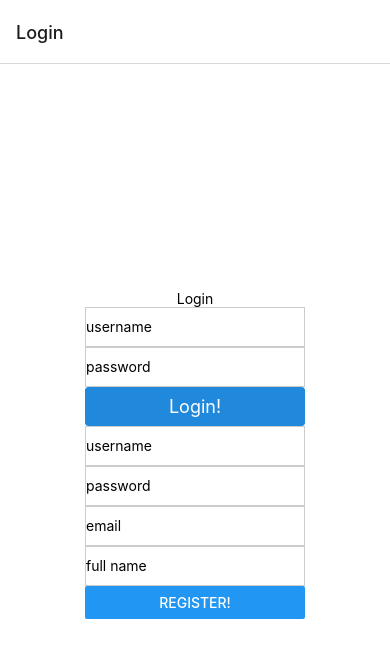
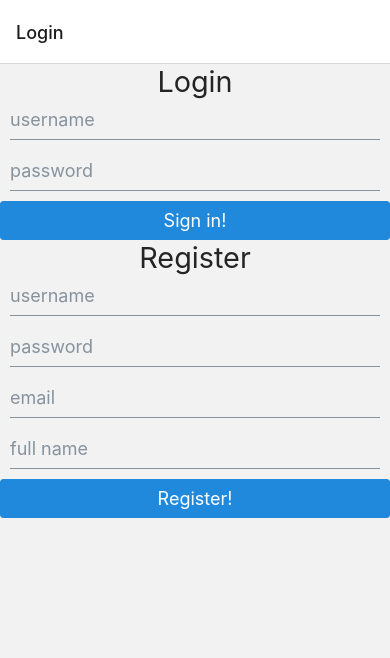
Before and after one commit to Jonnboy91/ReactNativeQ3, a React Native app: screen /Login in a window 390 px wide. Shown: the top 658 px of the page. Built offline with nearby package versions, Linux system fonts and the light colour scheme; no server answers.

Commit message:
Small edits to login view

```diff
--- a/components/LoginForm.js
+++ b/components/LoginForm.js
@@ -1,7 +1,6 @@
 import React, {useContext} from 'react';
-import FormTextInput from './FormTextInput';
 import {Alert, View} from 'react-native';
-import { Button } from 'react-native-elements';
+import { Button, Input } from 'react-native-elements';
 import { useLogin } from '../hooks/ApiHooks';
 import useLoginForm from '../hooks/LoginHooks';
 import {MainContext} from '../contexts/MainContext';
@@ -26,18 +25,18 @@ const LoginForm = () => {
 
     return (
         <View>
-      <FormTextInput
+      <Input
         autoCapitalize="none"
         placeholder="username"
         onChangeText={(txt) => handleInputChange('username', txt)}
       />
-      <FormTextInput
+      <Input
         autoCapitalize="none"
         placeholder="password"
         onChangeText={(txt) => handleInputChange('password', txt)}
         secureTextEntry={true}
       />
-      <Button title="Login!" onPress={doLogin}/>
+      <Button title="Sign in!" onPress={doLogin}/>
     </View>
     );
 }
--- a/components/RegisterForm.js
+++ b/components/RegisterForm.js
@@ -1,10 +1,10 @@
 import React, {useContext} from 'react';
-import FormTextInput from './FormTextInput';
-import {Alert, View, Button} from 'react-native';
+import {Alert, View} from 'react-native';
 import { useLogin, useRegister } from '../hooks/ApiHooks';
 import useSignUpForm from '../hooks/RegisterHooks';
 import {MainContext} from '../contexts/MainContext';
 import AsyncStorage from '@react-native-async-storage/async-storage';
+import {Input, Button} from 'react-native-elements';
 
 const RegisterForm = () => {
   const {setUser, isLoggedIn, user, setIsLoggedIn} = useContext(MainContext);
@@ -32,23 +32,23 @@ const {inputs, handleInputChange} = useSignUpForm(); // makes inputs and handleI
 
     return (
         <View>
-      <FormTextInput
+      <Input
         autoCapitalize="none"
         placeholder="username"
         onChangeText={(txt) => handleInputChange('username', txt)}
       />
-      <FormTextInput
+      <Input
         autoCapitalize="none"
         placeholder="password"
         onChangeText={(txt) => handleInputChange('password', txt)}
         secureTextEntry={true}
       />
-      <FormTextInput
+      <Input
         autoCapitalize="none"
         placeholder="email"
         onChangeText={(txt) => handleInputChange('email', txt)}
       />
-      <FormTextInput
+      <Input
         autoCapitalize="none"
         placeholder="full name"
         onChangeText={(txt) => handleInputChange('full_name', txt)}
--- a/package.json
+++ b/package.json
@@ -21,6 +21,7 @@
     "react-native-elements": "^3.4.2",
     "react-native-gesture-handler": "~1.10.2",
     "react-native-reanimated": "~2.2.0",
+    "react-native-safe-area-context": "^3.2.0",
     "react-native-screens": "~3.4.0",
     "react-native-web": "^0.17.1"
   },
--- a/views/Login.js
+++ b/views/Login.js
@@ -1,9 +1,9 @@
 import React, {useContext, useEffect} from 'react';
 import {
     StyleSheet,
-    Text,
     KeyboardAvoidingView,
 } from 'react-native';
+import { Text } from 'react-native-elements';
 import PropTypes from 'prop-types';
 import LoginForm from '../components/LoginForm';
 import RegisterForm from '../components/RegisterForm';
@@ -39,9 +39,10 @@ const Login = ({navigation}) => {
         getToken();
     }, []);
     return (
-        <KeyboardAvoidingView style={styles.container}>
-          <Text>Login</Text>
+        <KeyboardAvoidingView>
+          <Text h3 style={{textAlign: 'center'}}>Login</Text>
           <LoginForm navigation={navigation}/>
+          <Text h3 style={{textAlign: 'center'}}>Register</Text>
           <RegisterForm navigation={navigation} />
         </KeyboardAvoidingView>
       );
```
Also changed, not shown: 1 other file (tests, documents, lock files or other folders).
